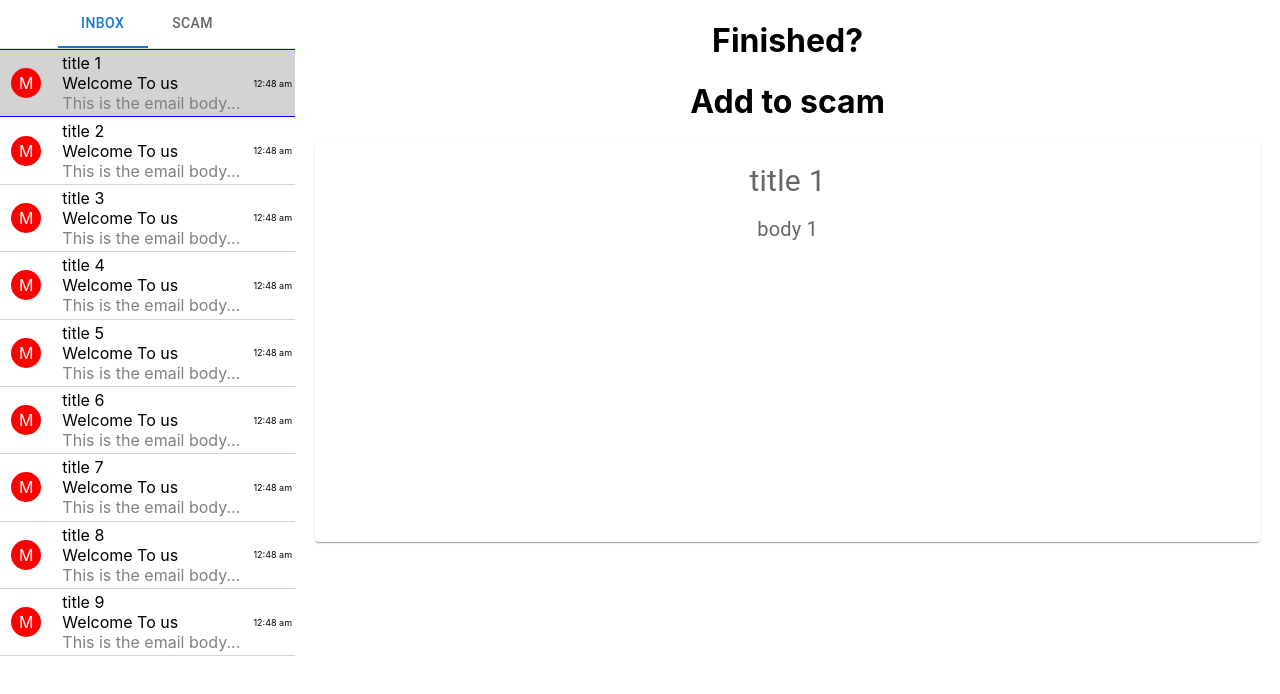
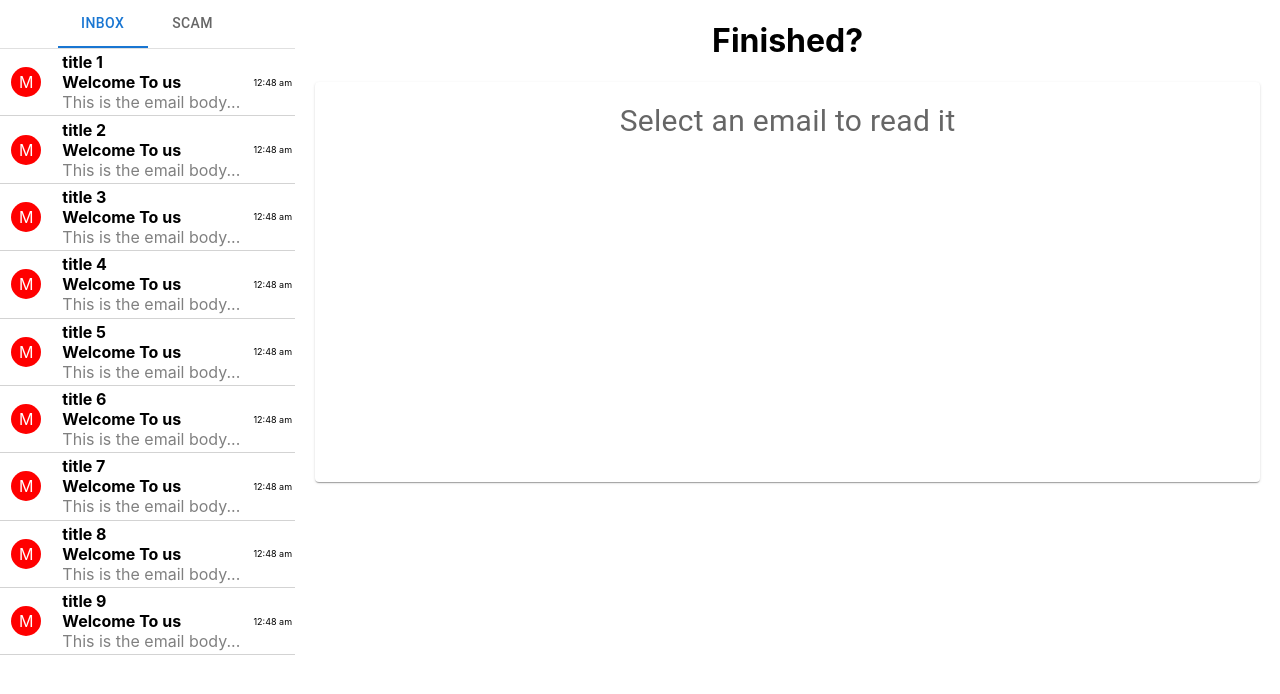
Before and after one commit to patrickcollings/phish-me-if-you-can-2, a React (Create React App) app: page / in a window 1280 px wide. Shown: the top 694 px of the page. Built offline with nearby package versions, Linux system fonts and the light colour scheme.

Commit message:
mark email as read after user clicks on it

```diff
--- a/src/assets/emails.js
+++ b/src/assets/emails.js
@@ -1,40 +1,49 @@
 export default [
   {
+    id: 1,
     title: "title 1",
     body: "body 1",
     scam: true,
   },
   {
+    id: 2,
     title: "title 2",
     body: "body 2",
     scam: true,
   },
   {
+    id: 3,
     title: "title 3",
     body: "body 3",
     scam: true,
   },
   {
+    id: 4,
     title: "title 4",
     body: "body 4",
   },
   {
+    id: 5,
     title: "title 5",
     body: "body 5",
   },
   {
+    id: 6,
     title: "title 6",
     body: "body 6",
   },
   {
+    id: 7,
     title: "title 7",
     body: "body 7",
   },
   {
+    id: 8,
     title: "title 8",
     body: "body 8",
   },
   {
+    id: 9,
     title: "title 9",
     body: "body 9",
   },
--- a/src/components/email-list-item/email-list-item.js
+++ b/src/components/email-list-item/email-list-item.js
@@ -54,12 +54,22 @@ export default function EmailListItem(props) {
         )}
       >
         <div style={circleStyle}>
-          <p>M</p>
+          <p>M {props.email.read}</p>
         </div>
         <div style={textStyle}>
-          <span>{props.email.title}</span>
-          <span>Welcome To us</span>
-          <span style={{ color: "grey" }}>This is the email body...</span>
+          <span style={{ fontWeight: props.email.read ? "" : "bold" }}>
+            {props.email.title}
+          </span>
+          <span style={{ fontWeight: props.email.read ? "" : "bold" }}>
+            Welcome To us
+          </span>
+          <span
+            style={{
+              color: "grey"
+            }}
+          >
+            This is the email body...
+          </span>
         </div>
         <div style={timestampStyle}>
           <span
--- a/src/components/email-sidebar/email-sidebar.js
+++ b/src/components/email-sidebar/email-sidebar.js
@@ -40,14 +40,13 @@ function a11yProps(index) {
 }
 
 function getEmailList(list, selectEmail, selectedEmail) {
-
   return list.map((email, index) => (
     <EmailListItem
       key={index}
       email={email}
       index={index}
       onClick={selectEmail}
-      isSelected={selectedEmail == email}
+      isSelected={selectedEmail && selectedEmail.id === email.id}
     ></EmailListItem>
   ));
 }
--- a/src/views/result/result.js
+++ b/src/views/result/result.js
@@ -29,7 +29,7 @@ const savedEmailList = JSON.parse(localStorage.getItem("phishme_emailList"));
 const savedScamList = JSON.parse(localStorage.getItem("phishme_scamList"));
 
 export default function Result(props) {
-  const [selectedEmail, setSelectedEmail] = useState(emails[0]);
+  const [selectedEmail, setSelectedEmail] = useState();
   const [scamList, setScamList] = useState(savedScamList ? savedScamList : []);
   const [emailList, setEmailList] = useState(
     savedEmailList ? savedEmailList : emails
@@ -38,8 +38,10 @@ export default function Result(props) {
 
   function selectEmail(index) {
     console.log("selecting email", index);
+    emailList[index]['read'] = true;
     setIsScamSelected(false);
     setSelectedEmail(emailList[index]);
+    setEmailList([...emailList]);
   }
 
   function selectScamEmail(index) {
@@ -84,7 +86,6 @@ export default function Result(props) {
   }
 
   useEffect(() => {
-    console.log("Updated State", scamList);
     localStorage.setItem("phishme_scamList", JSON.stringify(scamList));
   }, [scamList]);
 
```
